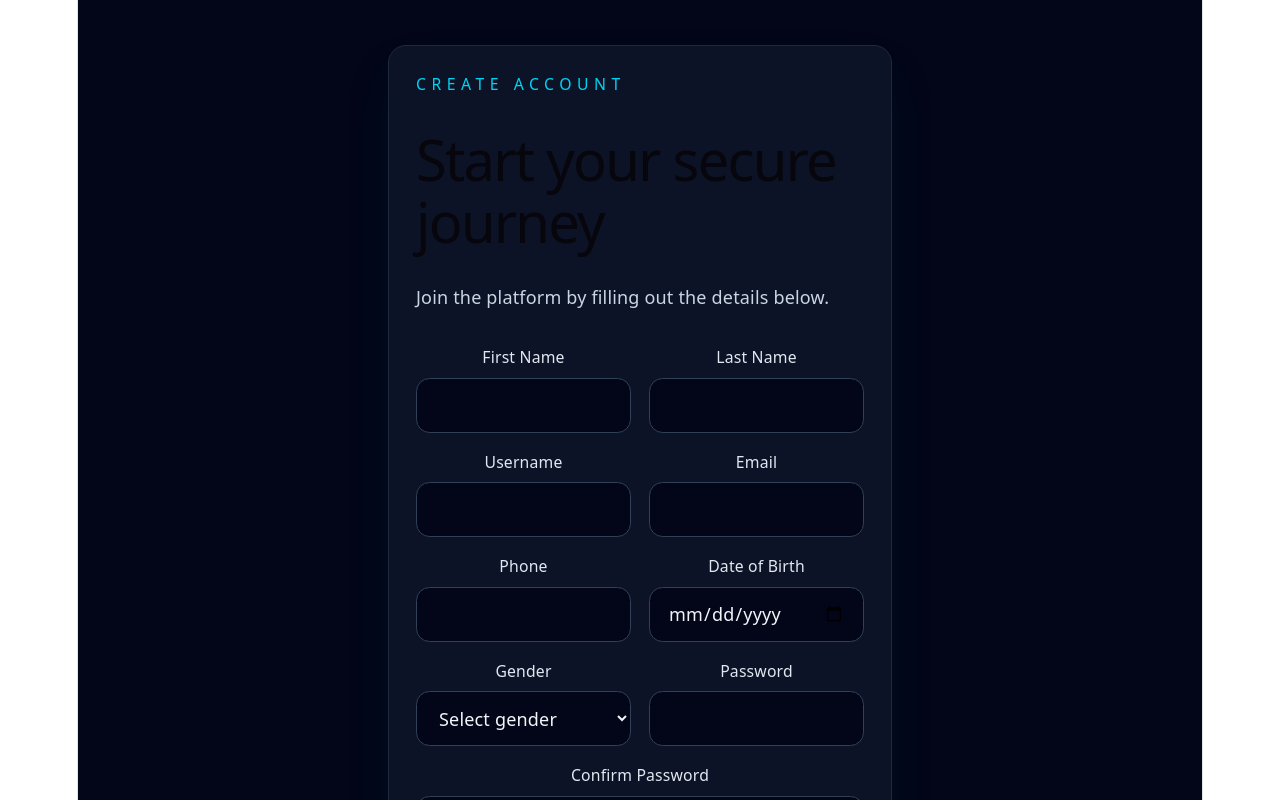
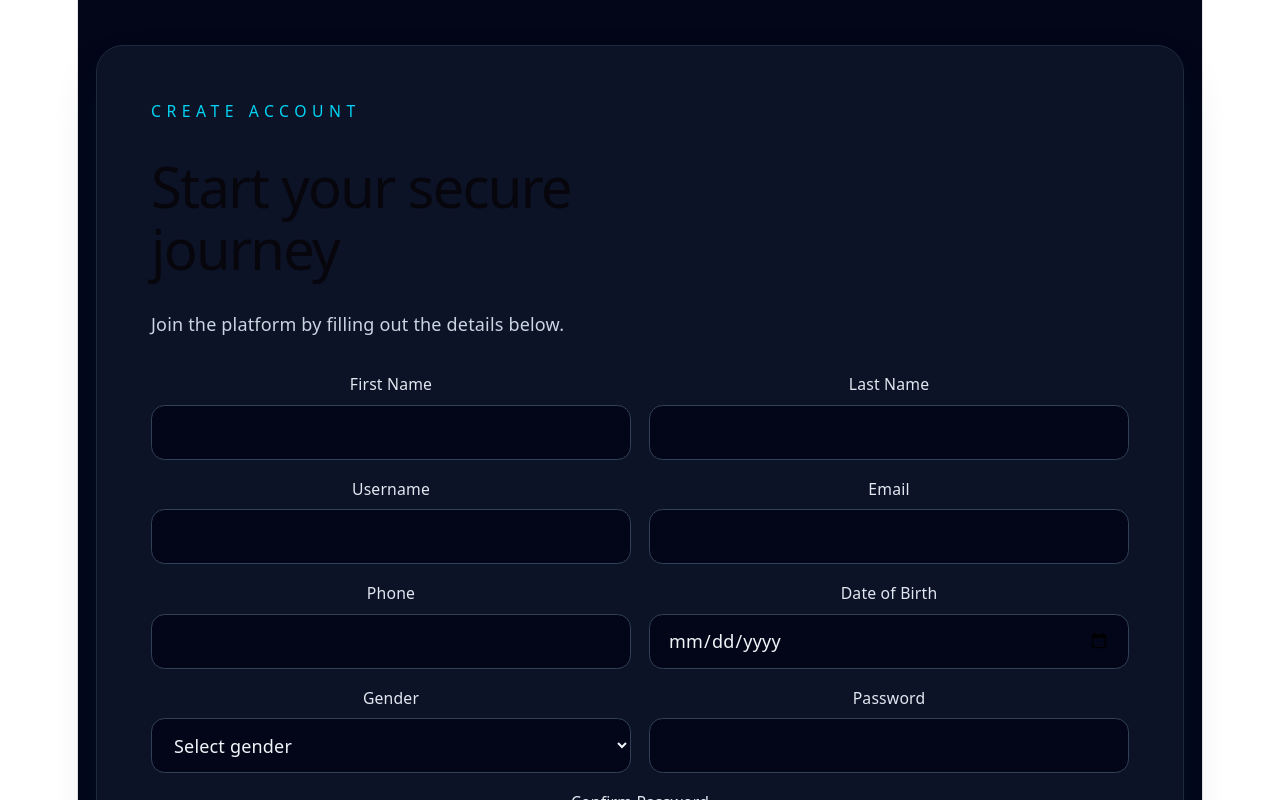
Before and after one commit to Daviestumaini/react-auth-tailwind, a React (Vite) app: page /register in a window 1280 px wide. Shown: the top 800 px of the page. Built offline with nearby package versions, Linux system fonts and the light colour scheme.

Commit message:
Refactor AuthCard layout and styling

```diff
--- a/src/components/AuthCard.jsx
+++ b/src/components/AuthCard.jsx
@@ -1,8 +1,8 @@
 export default function AuthCard({ children, className = '' }) {
   return (
-    <div className="min-h-screen bg-slate-950 px-4 py-10 text-slate-100 flex items-center justify-center">
+    <div className="min-h-screen bg-slate-950 px-4 py-10 text-slate-100">
       <div
-        className={`w-full max-w-md rounded-2xl border border-slate-800 bg-slate-900/80 p-6 shadow-2xl shadow-cyan-950/30 ${className}`}
+        className={`mx-auto rounded-3xl border border-slate-800 bg-slate-900/80 p-8 shadow-2xl shadow-cyan-950/30 lg:p-12 ${className}`}
       >
         {children}
       </div>
```
